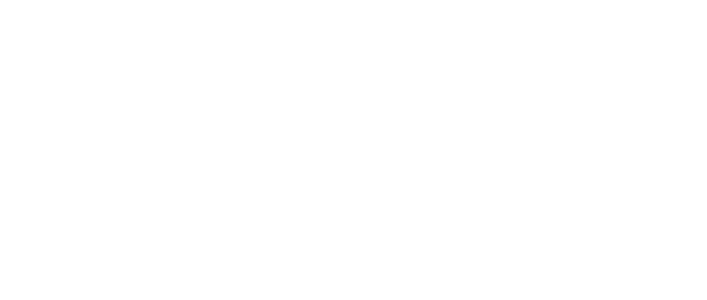
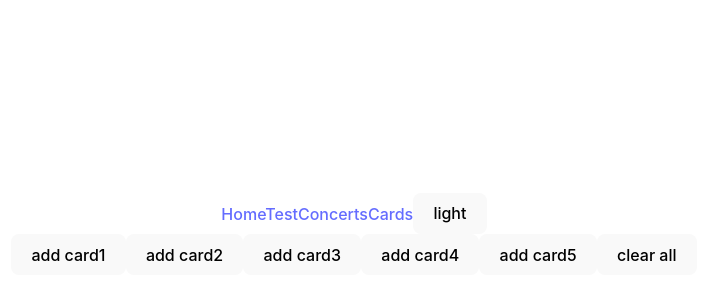
Before and after one commit to MistrAnderson/Leitnerboxd, a React (Vite) app: page /cards in a window 1280 px wide. Before the commit this address had no page. Shown: the part 166-466 px from the top of the page, without its empty margins (286-993 px from the left). Built offline with nearby package versions, Linux system fonts and the light colour scheme.

Commit message:
feat (redux/indexedDB): better store and idb implementation

```diff
--- a/package.json
+++ b/package.json
@@ -11,6 +11,7 @@
   },
   "dependencies": {
     "@reduxjs/toolkit": "^2.5.1",
+    "idb": "^8.0.2",
     "react": "^19.0.0",
     "react-dom": "^19.0.0",
     "react-redux": "^9.2.0",
--- a/src/App.tsx
+++ b/src/App.tsx
@@ -1,28 +1,14 @@
-import { useState, useEffect } from 'react'
+import { useState } from 'react'
+import { useSelector } from 'react-redux'
 import PWABadge from './PWABadge.tsx'
 import store from './store/store'
 import './App.css'
 
-function render() {
-  const state = store.getState()
-  console.log(state.settings)
-  // console.log(state.quiz)
-
-  const elDarkMode = document.getElementById('mode')
-  const elCards = document.getElementById('cards')
-
-  if (elDarkMode) elDarkMode.innerHTML = state.settings.darkMode ? 'dark' : 'light'
-  if (elCards) elCards.innerHTML = state.settings.numberOfCardsPerDay
-}
 
 function App() {
   const [count, setCount] = useState(0)
-
-  // subscribe only once
-  useEffect(() => {
-    const unsubscribe = store.subscribe(render)
-    return () => unsubscribe()
-  }, [])
+  const state = store.getState()
+  const darkMode = useSelector(state => state.settings.darkMode)
 
   return (
     <>
@@ -44,10 +30,10 @@
           Switch modes
         </button>
         <p>
-          Current app state is <span id="mode">light</span> Mode
+          Current app state is { darkMode ? <span>dark</span> : <span>light</span> } Mode
         </p>
         <p>
-          Current app state is <span id="cards">10</span> Cards
+          Current app state is TODO SHOW CARDS Cards
         </p>
       </div>
       <PWABadge />
--- a/src/Router.tsx
+++ b/src/Router.tsx
@@ -4,6 +4,7 @@
 import { Concerts } from './components/Concerts.tsx'
 import { Concert } from './components/Concert.tsx'
 import App from './App.tsx'
+import Cards from './components/Cards.tsx'
 
 export default function Router() {
   return (
@@ -20,6 +21,10 @@
             <Route path=":id" element={ <Concert /> } />
           </Route>
 
+          <Route path="cards" >
+            <Route index element={ <Cards /> } />
+          </Route>
+
         </Route>
 
       </Routes>
--- /dev/null
+++ b/src/components/Card.tsx
@@ -0,0 +1,10 @@
+import { ICard } from "../idb/interfaces";
+
+export default function Card( { cardInfo } : { cardInfo: ICard }) {
+  return (
+    <div>
+      <p>Question: {cardInfo.question}</p>
+      <p>Answer: {cardInfo.answer}</p>
+    </div>
+  )
+}
--- /dev/null
+++ b/src/components/Cards.tsx
@@ -0,0 +1,46 @@
+import { useEffect, useState } from "react"
+import { idb } from "../idb/idb"
+import { ICard } from "../idb/interfaces"
+import Card from "./Card"
+
+export default function Cards() {
+  const [cards, setCards] = useState<ICard[]>()
+
+  async function fetchData() {
+    const allCards = await idb.getAll('cards')
+    setCards(allCards)
+  }
+
+  async function handleButton(card: ICard) {
+    idb.add('cards', card)
+    fetchData()
+  }
+
+  useEffect(() => {
+    fetchData()
+  }, [])
+
+  const card1: ICard = { name: "card1", question: "q1", answer: "a1", level: 1, previousEncounter: "2025-02-18" }
+  const card2: ICard = { name: "card2", question: "q2", answer: "a2", level: 1, previousEncounter: "2025-02-18" }
+  const card3: ICard = { name: "card3", question: "q3", answer: "a3", level: 1, previousEncounter: "2025-02-18" }
+  const card4: ICard = { name: "card4", question: "q4", answer: "a4", level: 1, previousEncounter: "2025-02-18" }
+  const card5: ICard = { name: "card5", question: "q5", answer: "a5", level: 1, previousEncounter: "2025-02-18" }
+
+  return (
+    <div>
+      <button onClick={() => handleButton(card1)}> add card1 </button>
+      <button onClick={() => handleButton(card2)}> add card2 </button>
+      <button onClick={() => handleButton(card3)}> add card3 </button>
+      <button onClick={() => handleButton(card4)}> add card4 </button>
+      <button onClick={() => handleButton(card5)}> add card5 </button>
+
+      <button onClick={() => idb.clear('cards')}> clear all </button>
+
+      <div>
+        {cards?.map((card) => (
+          <Card cardInfo={card} />
+        ))}
+      </div>
+    </div>
+  )
+}
--- a/src/components/Navbar.tsx
+++ b/src/components/Navbar.tsx
@@ -1,15 +1,32 @@
+import { useEffect } from "react";
 import { NavLink } from "react-router";
+import store from '../store/store'
+
+function render() {
+  const state = store.getState()
+
+  const elDarkMode = document.getElementById('mode')
+
+  if (elDarkMode) elDarkMode.innerHTML = state.settings.darkMode ? 'dark' : 'light'
+}
 
 export function Navbar() {
+  useEffect(() => {
+    render() // set value on startup
+    const unsubscribe = store.subscribe(render)
+    return () => unsubscribe()
+  }, [])
+
   return (
     <nav>
-      <NavLink to="/" end>
-        Home
-      </NavLink>
-      <NavLink to="/test" end>
-        Test
-      </NavLink>
+      <NavLink to="/" end>Home</NavLink>
+      <NavLink to="/test" end>Test</NavLink>
       <NavLink to="/concerts">Concerts</NavLink>
+      <NavLink to="/cards">Cards</NavLink>
+
+      <button id="mode" onClick={() => store.dispatch({ type: 'settings/switchDarkMode' })}>
+        light
+      </button>
     </nav>
   );
 }
--- /dev/null
+++ b/src/idb/idb.ts
@@ -0,0 +1,13 @@
+import { openDB, IDBPDatabase } from 'idb';
+import { ILeitnerDB } from './interfaces';
+
+async function initDB(): Promise<IDBPDatabase<ILeitnerDB>> {
+  return openDB<ILeitnerDB>("leitnerDB", 1, {
+    upgrade(db) {
+      db.createObjectStore('cards', {keyPath: 'id', autoIncrement: true})
+    },
+  })
+}
+
+
+export const idb = await initDB()
--- /dev/null
+++ b/src/idb/interfaces.ts
@@ -0,0 +1,26 @@
+export interface ICard {
+  id?: number,
+  name: string
+  question: string,
+  answer: string,
+  level: number,
+  previousEncounter: string,
+
+}
+
+export interface ICategory {
+  name: string
+}
+
+export interface ITheme {
+  id?: number,
+  name: string,
+  description: string,
+  cards: ICard[],
+  categories: ICategory[]
+}
+
+export interface ILeitnerDB {
+  cards: ICard,
+  themes: ITheme
+}
--- a/src/main.tsx
+++ b/src/main.tsx
@@ -1,10 +1,14 @@
 import { StrictMode } from 'react'
 import { createRoot } from 'react-dom/client'
+import { Provider } from 'react-redux'
+import store from './store/store.ts'
 import Router from './Router.tsx'
 import './index.css'
 
 createRoot(document.getElementById('root')!).render(
   <StrictMode>
-    <Router />
+    <Provider store={store}>
+      <Router />
+    </Provider>
   </StrictMode>,
 )
```
Also changed, not shown: 1 other file (tests, documents, lock files or other folders).
